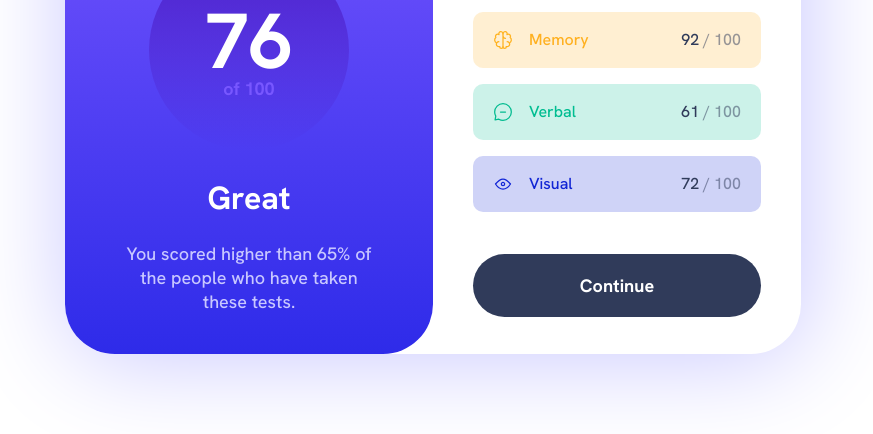
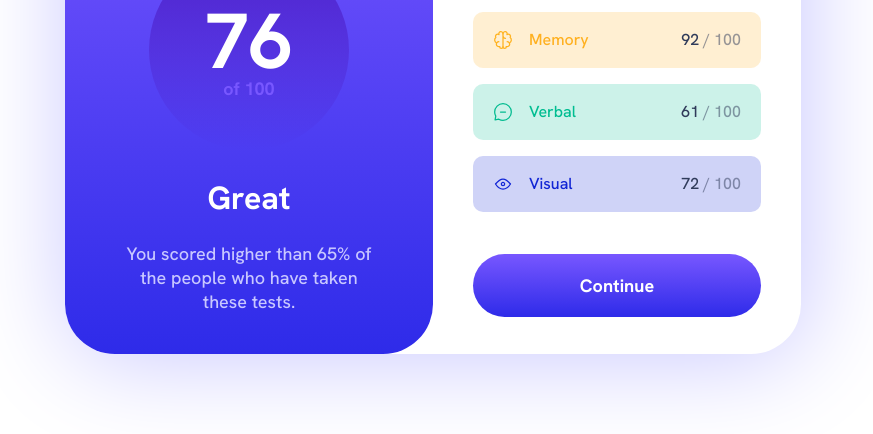
Before and after one commit to Rpr9110/Frontend-Challenges, a plain HTML site: page results-summary-component-main/index.html in a window 1280 px wide. In both pictures the pointer is over the button "Continue". Shown: the part 442-876 px from the top of the page, without its empty margins (207-1080 px from the left). Drawn offline with Linux system fonts and the light colour scheme.

Commit message:
Update app.css

```diff
--- a/results-summary-component-main/styles/app.css
+++ b/results-summary-component-main/styles/app.css
@@ -291,6 +291,12 @@ button {
     font-family: "HankenGrotesk Bold";
     font-size: 18px;
 }
+button:hover {
+    background: linear-gradient(
+        var(--light-slate-blue),
+        var(--light-royal-blue)
+    );
+}
 .btn {
     max-width: 288px;
     margin-top: 42px;
```
